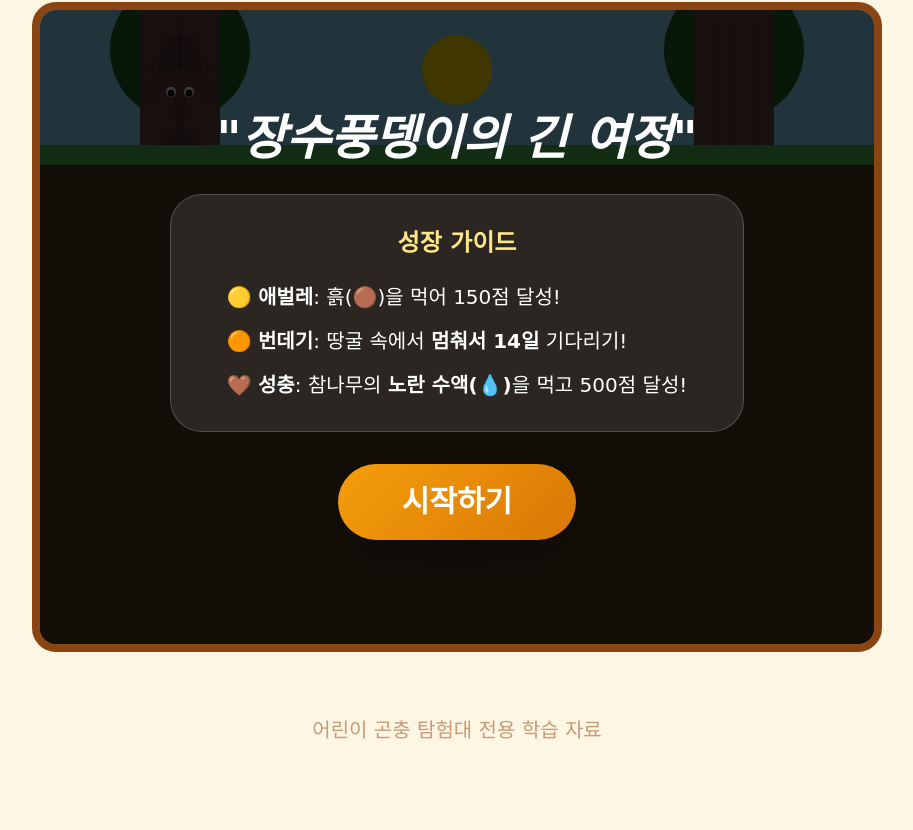
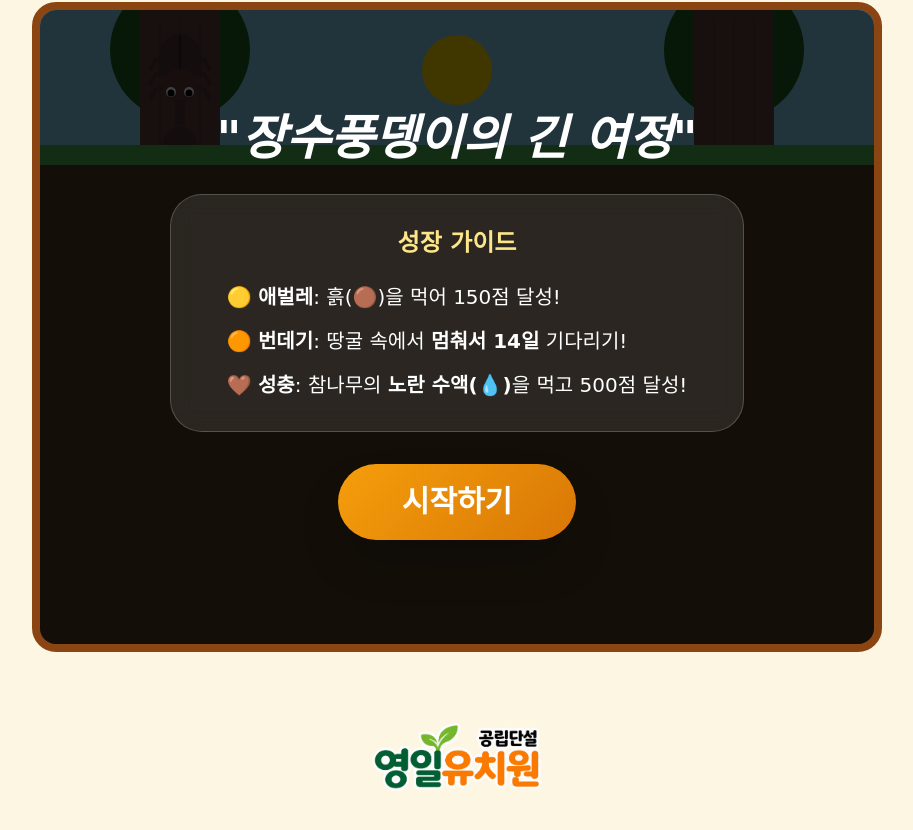
Before and after one commit to ylschool21-max/002, a plain HTML site: page 장수풍뎅이 성장게임.html in a window 1280 px wide. Shown: the part 730-1560 px from the top of the page, without its empty margins (183-1096 px from the left). Drawn offline with nearby package versions, Linux system fonts and the light colour scheme; a web font is replaced by a local one.

Commit message:
Update 장수풍뎅이 성장게임.html

```diff
--- a/장수풍뎅이 성장게임.html
+++ b/장수풍뎅이 성장게임.html
@@ -79,6 +79,14 @@
             height: 80px;
             display: inline-block;
             vertical-align: middle;
+        }
+
+        .school-logo-footer {
+            display: block;
+            width: min(220px, 45vw);
+            max-height: 80px;
+            object-fit: contain;
+            margin: 0 auto;
         }
     </style>
 </head>
@@ -214,7 +222,7 @@
     </section>
 
     <footer class="text-center mt-16 text-amber-800/50 pb-12">
-        <p class="text-xl">어린이 곤충 탐험대 전용 학습 자료</p>
+        <img src="ylschool-logo.png" alt="YL School 로고" class="school-logo-footer">
     </footer>
 
     <script>
```
